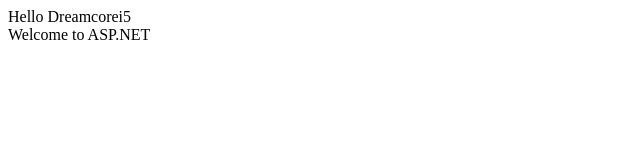
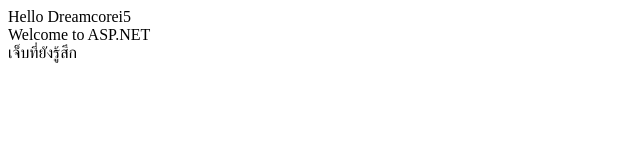
Before and after one commit to dreamcorei5/dreamcorei5, a plain HTML site: page WebApplication1/WebApplication1/index.html in a window 1280 px wide. Shown: the whole page, without its empty margins (0-640 px from the left). Drawn offline with Linux system fonts and the light colour scheme.

Commit message:
แก้ไข index.html

```diff
--- a/WebApplication1/WebApplication1/index.html
+++ b/WebApplication1/WebApplication1/index.html
@@ -6,6 +6,7 @@
 </head>
 <body>
     Hello Dreamcorei5<br>
-    Welcome to ASP.NET
+    Welcome to ASP.NET<br>
+    เจ็บที่ยังรู้สึก
 </body>
 </html>
```
Also changed, not shown: 1 other file.
